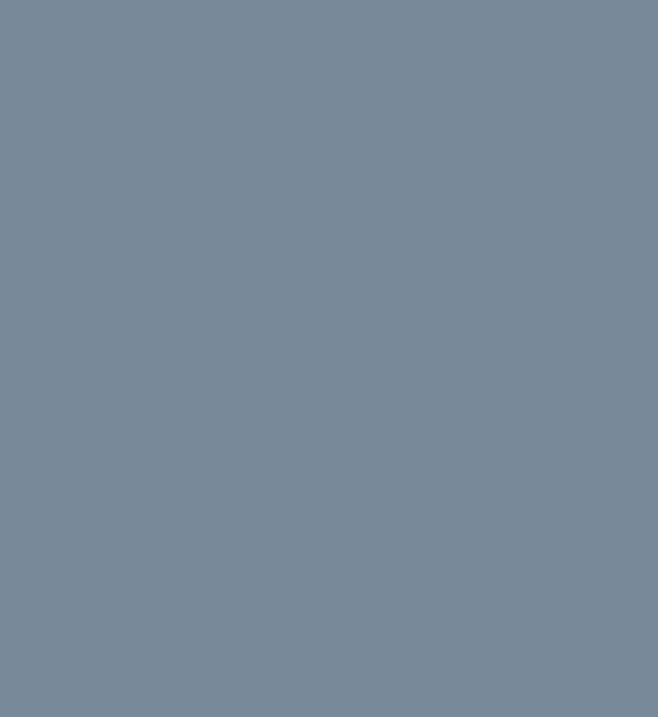
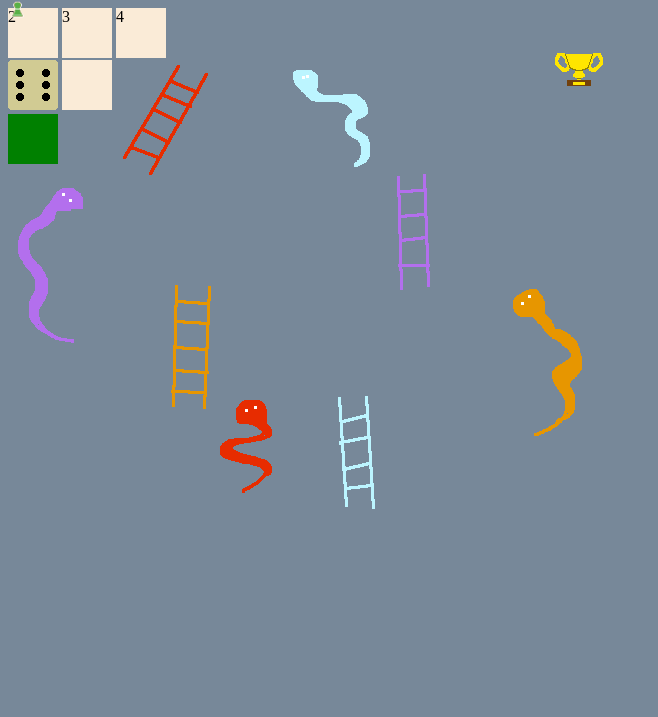
Before and after one commit to merlijn1411/2021p2flex, a plain HTML site: page index.html in a window 1280 px wide. Shown: the whole page, without its empty margins (0-658 px from the left). Drawn offline with Linux system fonts and the light colour scheme.

Commit message:
foto's toegevoegd

```diff
--- a/index.html
+++ b/index.html
@@ -6,5 +6,30 @@
 </head>
 <body>
 
+
+        <div class="selectplayer">
+            <div class="amountButton">2</div>
+            <div class="amountButton">3</div>
+            <div class="amountButton">4</div>
+        </div>
+        <div class="main">
+
+            <div class="ui">
+                <div class="roll"></div>
+                <div class="playerturn"></div>
+            </div>
+        </div>
+        <div class="board">
+            <div class="tile"></div>
+        </div>
+        <div class="pawn pawn0">
+        <div class="pawn pawn1"></div>
+        <div class="pawn pawn2"></div>
+        <div class="pawn pawn3"></div>
+        <div class="pawn pawn4"></div>
+        <div class="boardoverlay"></div>
+        </div>
+        <div class="winner"></div>
+
 </body>
 </html>
--- a/style.css
+++ b/style.css
@@ -1,3 +1,77 @@
 body {
     background-color: lightslategray;
 }
+.selectplayer {
+
+}
+.amountButton
+{
+    display:inline-block;
+    width:50px;
+    height:50px;
+    background-color:antiquewhite;
+}
+.main
+{
+
+}
+.ui{
+    margin-top:2px;
+}
+
+.roll {
+    display: inline-block;
+    width:50px;
+    height:50px;
+    background-image:url(img/dice6.png) ;
+}
+.playerturn {
+    display: inline-block;
+    background-color:antiquewhite;
+    width:50px;
+    height:50px;
+}
+
+.board{
+    width:600px;
+    height:600px;
+}
+.boardoverlay{
+    top: 0px;
+    position: absolute;
+    background-image:url(img/snakes.png) ;
+    height:600px;
+    width: 600px;
+}
+.pawn
+{
+    position: absolute;
+    top: 0px;
+    background-size: contain;
+    width:20px;
+    height:20px;
+}
+.pawn0
+{
+    background-image:url(img/pawn0.png) ;
+}
+.pawn1
+{
+    background-image:url(img/pawn1.png) ;
+}
+.pawn2
+{
+    background-image:url(img/pawn2.png) ;
+}
+.pawn3
+{
+    background-image:url(img/pawn3.png) ;
+}
+
+.tile{
+    position: absolute;
+    width:50px;
+    height:50px;
+    background-color: green;
+    color: white;
+}
```
Also changed, not shown: img/dice1.png (added), img/dice2.png (added), img/dice3.png (added), img/dice4.png (added), img/dice5.png (added), img/dice6.png (added), img/pawn0.png (added), img/pawn1.png (added), img/pawn2.png (added), img/pawn3.png (added), img/snakes.png (added), img/trophy.png (added).
